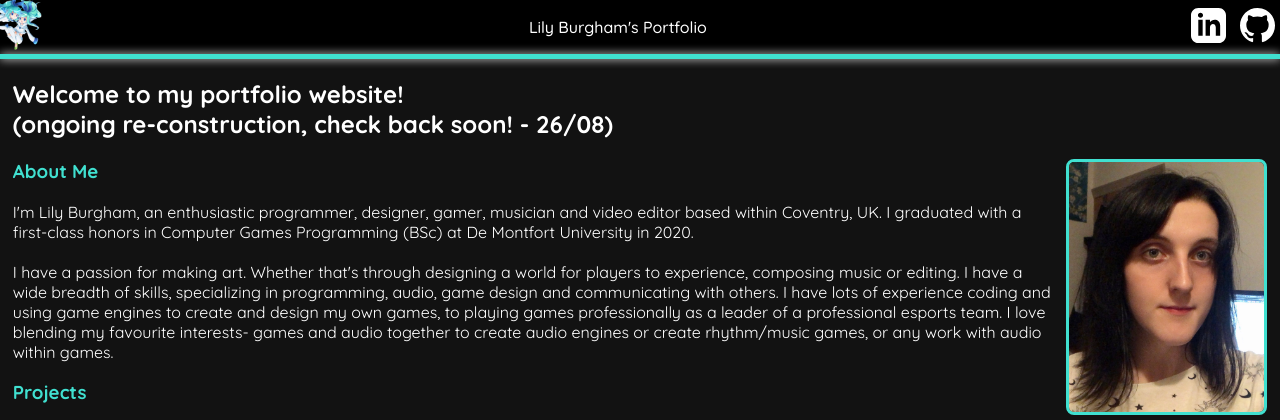
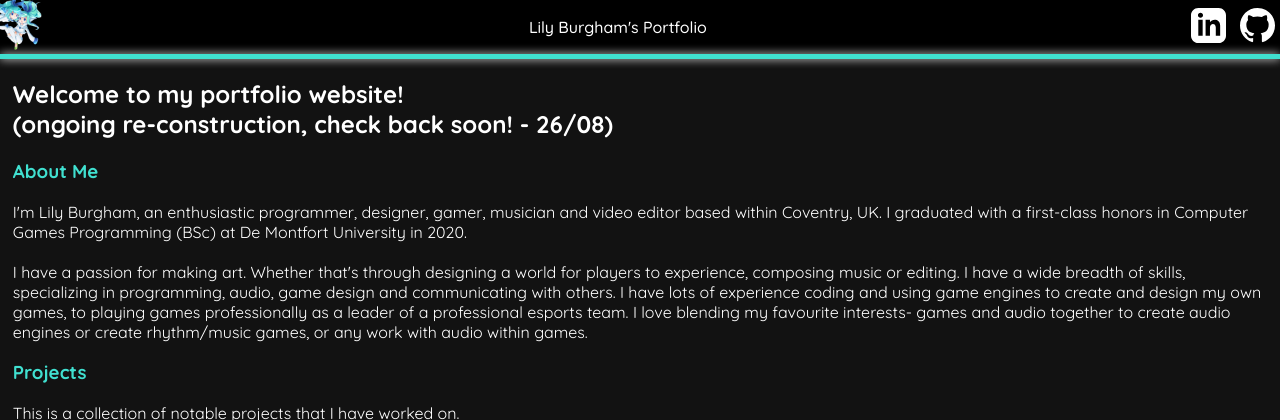
Before and after one commit to archivezip/lb-com, a plain HTML site: page index.html in a window 1280 px wide. Shown: the top 420 px of the page. Drawn offline with Linux system fonts and the light colour scheme.

Commit message:
Removed Image

```diff
--- a/index.html
+++ b/index.html
@@ -21,7 +21,6 @@
 
     <div class="introduction">
       <h2>Welcome to my portfolio website! <br>(ongoing re-construction, check back soon! - 26/08)</h2>
-      <img src="src/images/selfie.jpg" alt="Selfie of Lilith Burgham"></img>
       <h3>About Me</h3>
       <p>
         I'm Lily Burgham, an enthusiastic programmer, designer, gamer, musician and video editor based within Coventry, UK.
--- a/src/style.css
+++ b/src/style.css
@@ -258,4 +258,3 @@ div.project-detail{
         border-style: solid;
         border-color: turquoise;
     }
-}
```
